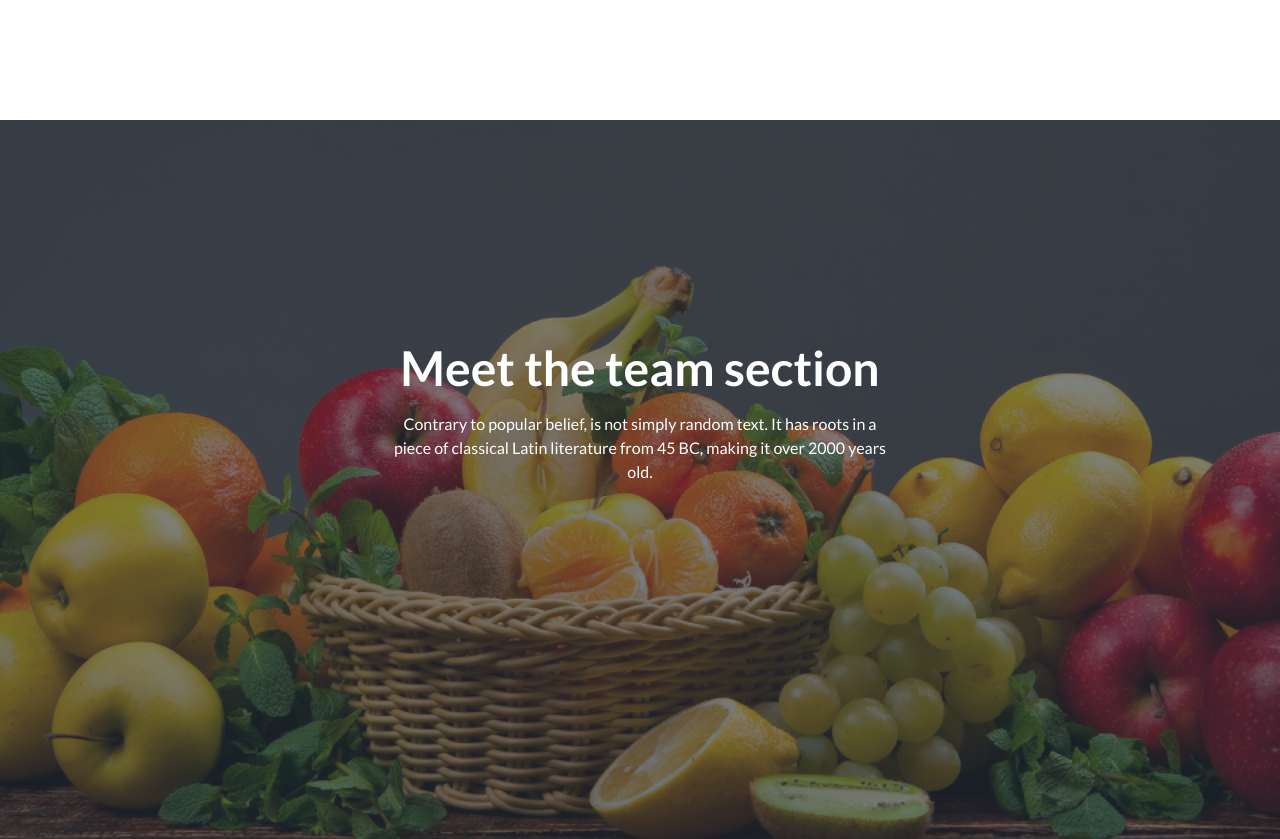
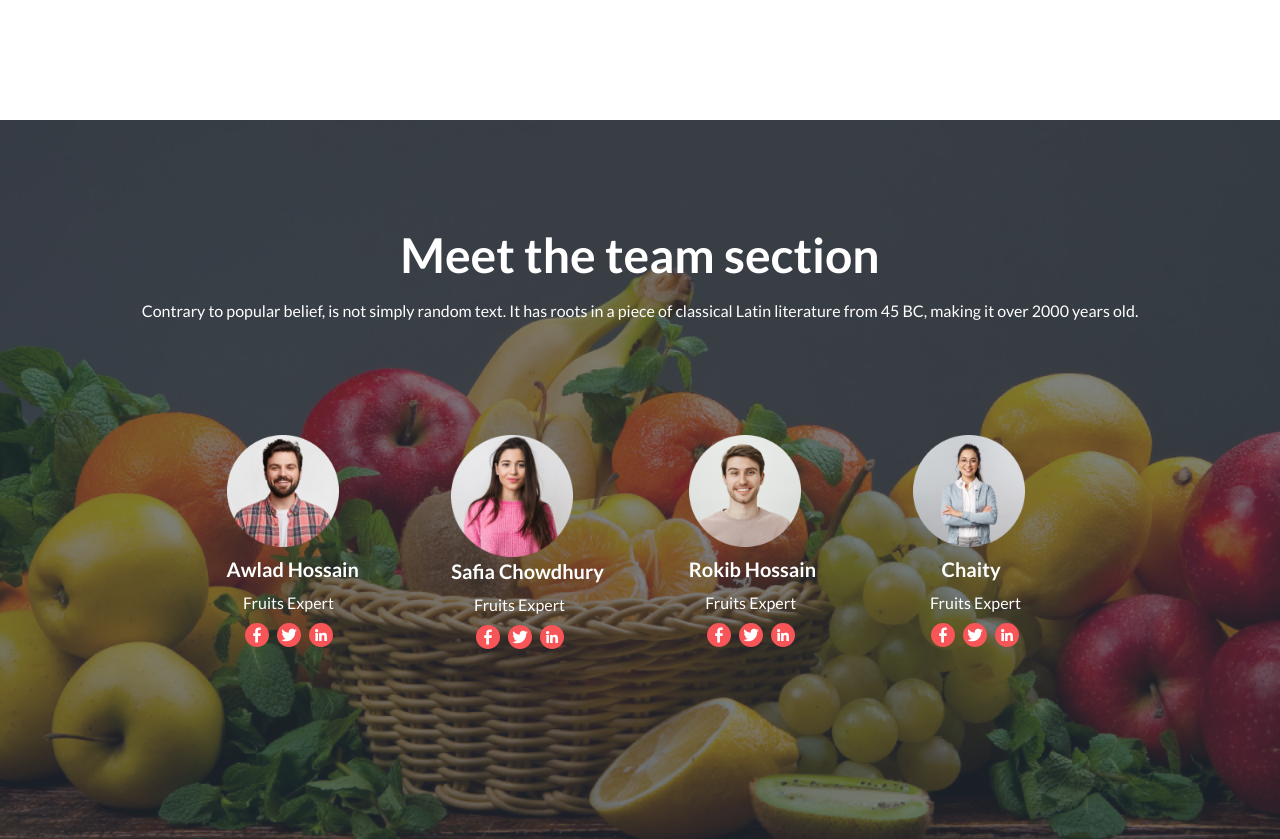
Before and after one commit to Faisal00001/B8A3-fruit-brust, a plain HTML site: page index.html in a window 1280 px wide. Shown: the part 1660-2499 px from the top of the page. Drawn offline with nearby package versions, Linux system fonts and the light colour scheme.

Commit message:
added meet team section

```diff
--- a/index.html
+++ b/index.html
@@ -216,42 +216,34 @@
         <section class="container mx-auto my-32 px-5 md:px-0">
             <div>
                 <!-- Deals of the day Test -->
-                <div class="flex flex-col lg:flex-row gap-5 md:gap-0 ">
+                <div class="flex flex-col lg:flex-row gap-5 md:gap-0 text-center md:text-left">
                     <div class="flex-1 space-y-3">
                         <h2 class="text-2xl md:text-4xl font-extrabold">Deal of the day</h2>
-                        <p class="font-normal text-slate-600 w-3/4">Contrary to popular belief, is not simply random
+                        <p class="font-normal text-slate-600 md:w-3/4">Contrary to popular belief, is not simply random
                             text. It
                             has roots in a
                             piece of classical
                             Latin literature from 45 BC, making it over 2000 years old.</p>
                     </div>
-                    <div class="flex-1 mt-10">
-                        <div class="grid gir grid-cols-7 items-center">
-                            <div>
-                                <h2 class="text-2xl md:text-4xl font-extrabold">29</h2>
-                                <p>Days</p>
-                            </div>
+                    <div class="flex-1 mt-10 text-center">
+                        <div class="flex items-center justify-evenly">
+                            <h2 class="text-xl md:text-4xl font-bold">29</h2>
+                            <i class="fa-solid fa-ellipsis-vertical"></i>
+                            <h2 class="text-xl md:text-4xl font-bold">15</h2>
+                            <i class="fa-solid fa-ellipsis-vertical"></i>
+                            <h2 class="text-xl md:text-4xl font-bold">25</h2>
+                            <i class="fa-solid fa-ellipsis-vertical"></i>
+                            <h2 class="text-xl md:text-4xl font-bold">08</h2>
+                        </div>
+                        <div class="grid grid-cols-4">
+                            <p>Days</p>
+                            <p>Hours</p>
+                            <p>Minutes</p>
+                            <p>Second</p>
 
-                            <div> <i class="fa-solid text-xl md:text-2xl fa-ellipsis-vertical"></i></div>
-                            <div>
-                                <h2 class="text-2xl md:text-4xl font-extrabold">50</h2>
-                                <p>Hours</p>
+                        </div>
 
-                            </div>
-                            <div> <i class="fa-solid text-xl md:text-2xl  fa-ellipsis-vertical"></i></div>
-                            <div>
-                                <h2 class="text-2xl md:text-4xl font-extrabold">25</h2>
-                                <p>Minutes</p>
 
-                            </div>
-                            <div>
-                                <i class="fa-solid text-xl md:text-2xl  fa-ellipsis-vertical"></i>
-                            </div>
-                            <div>
-                                <h2 class="text-2xl md:text-4xl font-extrabold">08</h2>
-                                <p>Seconds</p>
-                            </div>
-                        </div>
                     </div>
                 </div>
                 <!-- Deal of day Images -->
@@ -645,31 +637,71 @@
             </div>
         </section>
         <!-- Meet the team section -->
-        <section class="container mx-auto my-32">
+
+        <section class="container mx-auto my-">
             <div class="hero min-h-screen" style="background-image: url('./images/banner1.png');">
                 <div class="hero-overlay bg-opacity-60"></div>
                 <div class="hero-content text-neutral-content">
-                    <div class="max-w-lg -mt-48">
-                        <h1 class="mb-5 text-5xl font-bold text-white text-center">Meet the team section</h1>
-                        <p class="mb-5 text-white text-center">Contrary to popular belief, is not simply random text. It
-                            has roots
-                            in a piece
-                            of classical Latin literature from 45 BC, making it over 2000 years old.</p>
+                    <div class="md:-mt-10">
+                        <h1 class="mb-5 text-2xl md:text-5xl font-bold text-white text-center">Meet the team section
+                        </h1>
+                        <p class="mb-28 text-white text-center">Contrary to popular belief, is not simply random text.
+                            It
+                            has roots in a piece of classical Latin literature from 45 BC, making it over 2000 years
+                            old.</p>
 
-                        <!-- <div>
-                            <div>
-                                <img src="./images/member1.png" alt="">
+                        <div class="flex flex-col md:flex-row justify-evenly mb-20">
+                            <div class="flex justify-center mb-10">
+                                <div class="space-y-2">
+                                    <img class="w-4/5 md:w-4/5" src="./images/member1.png" alt="">
+                                    <h2 class="text-white text-xl font-semibold">Awlad Hossain</h2>
+                                    <p class="text-center text-white mr-4">Fruits Expert</p>
+                                    <div class="flex justify-center gap-2 mr-4">
+                                        <img src="./images/facebook1.svg" alt="">
+                                        <img src="./images/twitter1.svg" alt="">
+                                        <img src="./images/linkedin1.svg" alt="">
+                                    </div>
+                                </div>
+
                             </div>
-                            <div>
-                                <img src="./images/member2.png" alt="">
+                            <div class="flex justify-center mb-10">
+                                <div>
+                                    <img class="w-4/5" src="./images/member2.png" alt="">
+                                    <h2 class="text-white text-xl font-semibold mb-2">Safia Chowdhury</h2>
+                                    <p class="text-center text-white mb-2 mr-4">Fruits Expert</p>
+                                    <div class="flex justify-center gap-2 mr-4">
+                                        <img src="./images/facebook1.svg" alt="">
+                                        <img src="./images/twitter1.svg" alt="">
+                                        <img src="./images/linkedin1.svg" alt="">
+                                    </div>
+                                </div>
+
                             </div>
-                            <div>
-                                <img src="./images/member3.png" alt="">
+                            <div class="flex justify-center mb-10">
+                                <div class="space-y-2">
+                                    <img class="w-4/5 md:w-4/5" src="./images/member3.png" alt="">
+                                    <p class="text-white text-xl font-semibold">Rokib Hossain</p>
+                                    <p class="text-center text-white mr-4">Fruits Expert</p>
+                                    <div class="flex justify-center gap-2 mr-4">
+                                        <img src="./images/facebook1.svg" alt="">
+                                        <img src="./images/twitter1.svg" alt="">
+                                        <img src="./images/linkedin1.svg" alt="">
+                                    </div>
+                                </div>
                             </div>
-                            <div>
-                                <img src="./images/member4.png" alt="">
+                            <div class="flex justify-center">
+                                <div class="space-y-2">
+                                    <img class="w-4/5 md:w-4/5" src="./images/member4.png" alt="">
+                                    <p class="text-white text-xl ml-7 md:ml-7 font-semibold">Chaity</p>
+                                    <p class="text-center text-white mr-4">Fruits Expert</p>
+                                    <div class="flex justify-center gap-2 mr-4">
+                                        <img src="./images/facebook1.svg" alt="">
+                                        <img src="./images/twitter1.svg" alt="">
+                                        <img src="./images/linkedin1.svg" alt="">
+                                    </div>
+                                </div>
                             </div>
-                        </div> -->
+                        </div>
 
                     </div>
                 </div>
@@ -677,7 +709,6 @@
             </div>
 
         </section>
-
     </main>
 
     <footer>
```
Also changed, not shown: images/facebook1.svg (added), images/linkedin1.svg (added), images/twitter1.svg (added).
